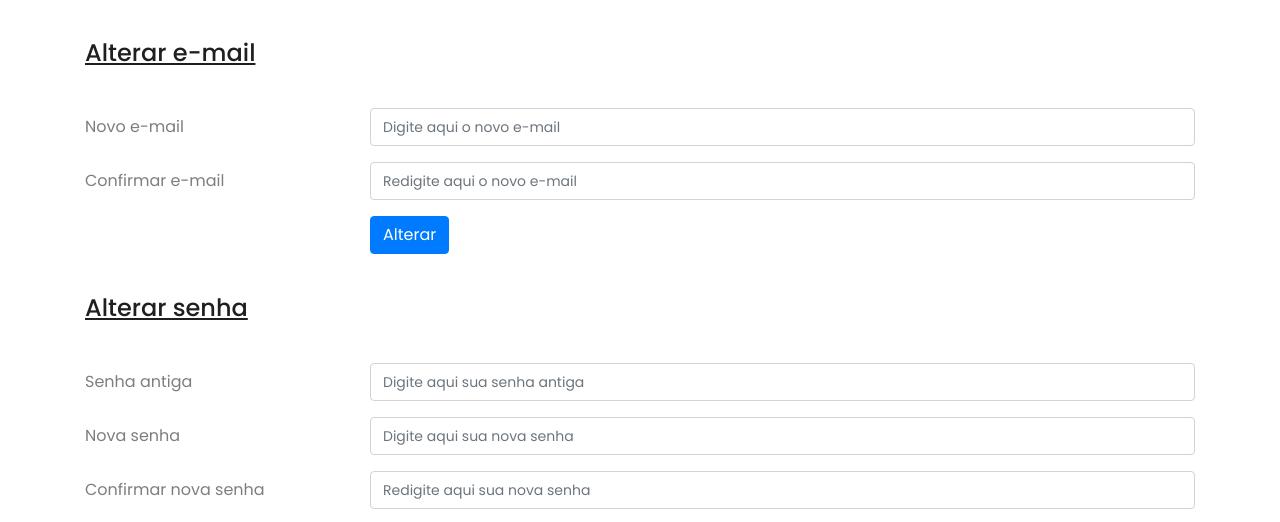
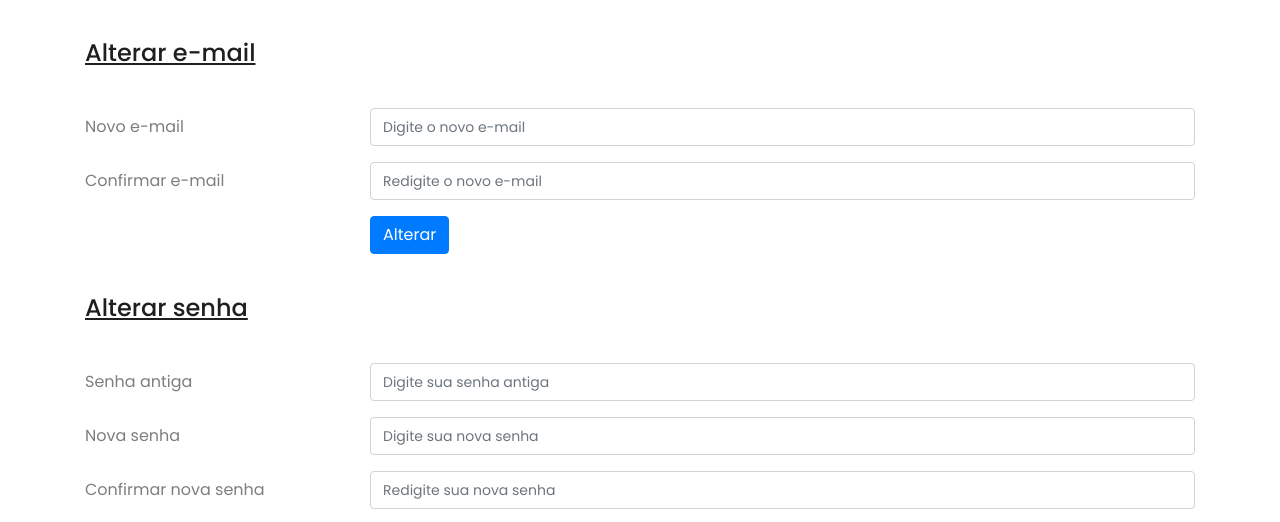
Before and after one commit to kurocaelum/toi-gui, a plain HTML site: page user-page.html in a window 1280 px wide. Shown: the part 245-767 px from the top of the page. Drawn offline with Linux system fonts and the light colour scheme.

Commit message:
Alterado placeholder dos campos

```diff
--- a/user-page.html
+++ b/user-page.html
@@ -124,13 +124,13 @@
 				<div class="form-group row">
 					<label for="inputEmail3" class="col-sm-3 col-form-label">Novo e-mail</label>
 					<div class="col-sm-9">
-						<input type="email" class="form-control" id="inputEmail3" placeholder="Digite aqui o novo e-mail">
+						<input type="email" class="form-control" id="inputEmail3" placeholder="Digite o novo e-mail">
 					</div>
 				</div>
 				<div class="form-group row">
 					<label for="inputPassword3" class="col-sm-3 col-form-label">Confirmar e-mail</label>
 					<div class="col-sm-9">
-						<input type="email" class="form-control" id="inputEmail3" placeholder="Redigite aqui o novo e-mail">
+						<input type="email" class="form-control" id="inputEmail3" placeholder="Redigite o novo e-mail">
 					</div>
 				</div>
 				<div class="form-group row">
@@ -147,19 +147,19 @@
 				<div class="form-group row">
 					<label for="inputEmail3" class="col-sm-3 col-form-label">Senha antiga</label>
 					<div class="col-sm-9">
-						<input type="password" class="form-control" id="inputEmail3" placeholder="Digite aqui sua senha antiga">
+						<input type="password" class="form-control" id="inputEmail3" placeholder="Digite sua senha antiga">
 					</div>
 				</div>
 				<div class="form-group row">
 					<label for="inputPassword3" class="col-sm-3 col-form-label">Nova senha</label>
 					<div class="col-sm-9">
-						<input type="password" class="form-control" id="inputEmail3" placeholder="Digite aqui sua nova senha">
+						<input type="password" class="form-control" id="inputEmail3" placeholder="Digite sua nova senha">
 					</div>
 				</div>
 				<div class="form-group row">
 					<label for="inputPassword3" class="col-sm-3 col-form-label">Confirmar nova senha</label>
 					<div class="col-sm-9">
-						<input type="password" class="form-control" id="inputEmail3" placeholder="Redigite aqui sua nova senha">
+						<input type="password" class="form-control" id="inputEmail3" placeholder="Redigite sua nova senha">
 					</div>
 				</div>
 				<div class="form-group row">
```
